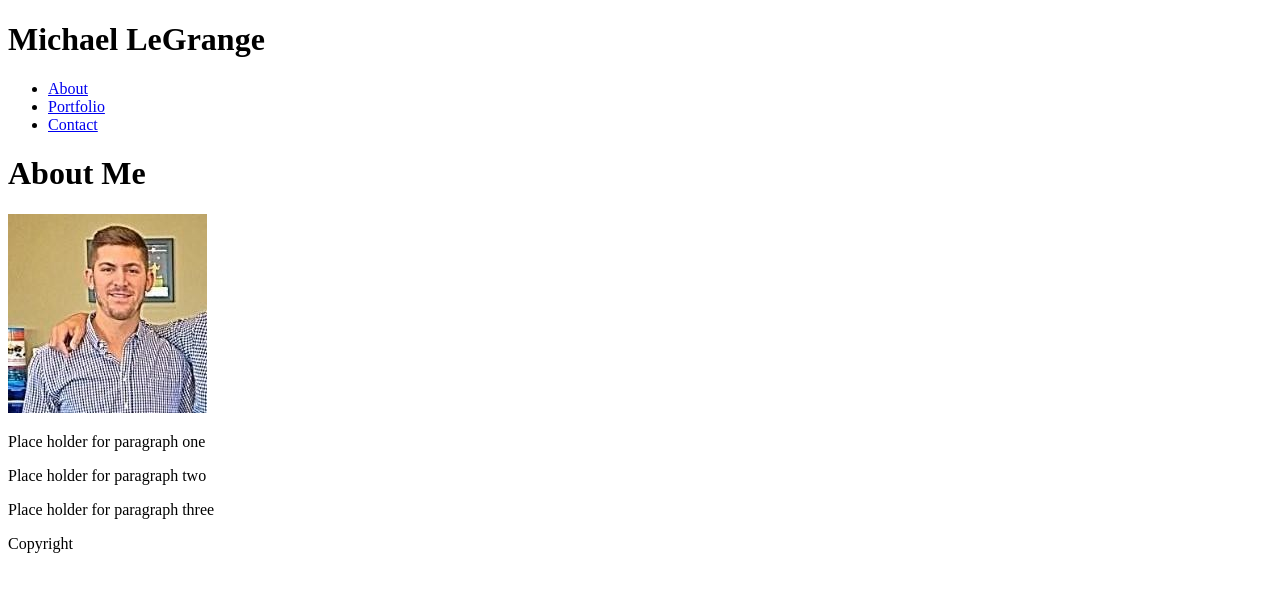
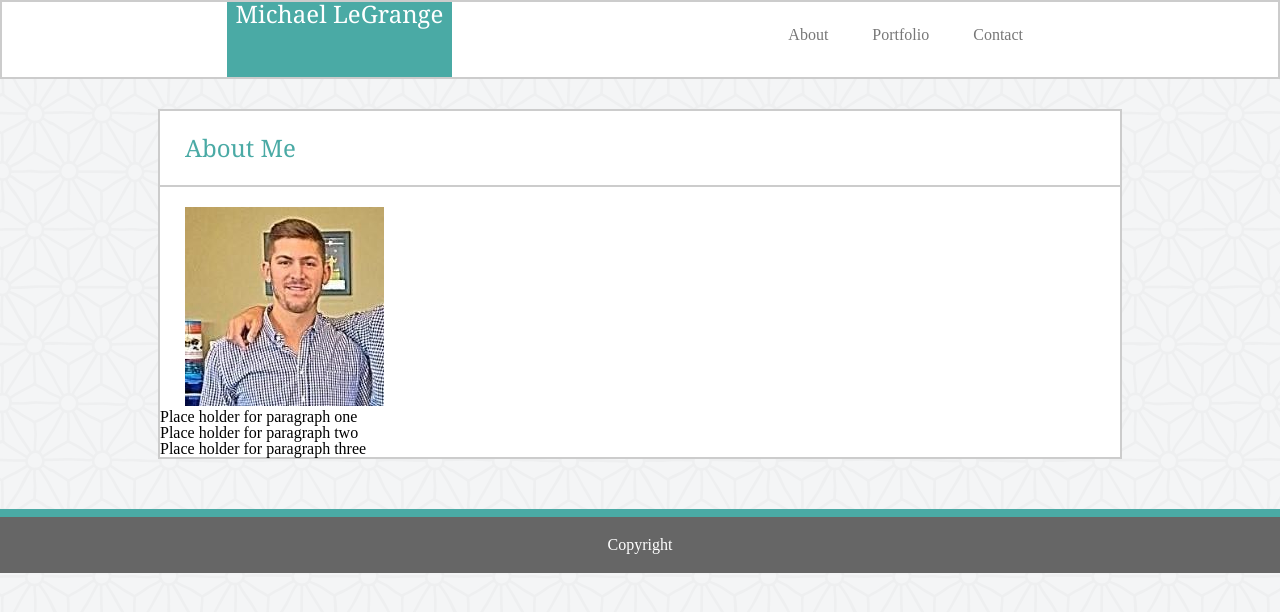
Before and after one commit to mlegrange15/Basic-Portfolio, a plain HTML site: page index.html in a window 1280 px wide. Drawn offline with Linux system fonts and the light colour scheme; a script that the page names is missing.

Commit message:
added some css

```diff
--- a/assets/css/style.css
+++ b/assets/css/style.css
@@ -0,0 +1,78 @@
+* {
+    margin: 0;
+    padding: 0;
+}
+
+body {
+    background-image: url(../images/background.png);
+}
+
+header{
+    background-color: #ffffff;
+    border: 2px solid #cccccc;
+    height: 75px;
+    margin-bottom: 30px;
+}
+
+.headname {
+    color: #ffffff;
+    background-color: #4aaaa5;
+    width: 225px;
+    height: 75px;
+    font-family: Georgia, 'Times New Roman', Times, serif;
+    font-size: 24px;
+    margin-left: 225px;
+    text-align: center;
+    float: left;
+}
+
+.navbar {
+    float: right;
+    margin-right: 235px;
+    margin-top: 25px;
+}
+
+.navlink {
+    display: inline;
+    padding: 20px;
+}
+
+.navlink a {
+    color: #777777;
+    text-decoration: none;
+}
+
+.container {
+    width: 960px;
+    background-color: #ffffff;
+    border: 2px solid #cccccc;
+    margin: auto;
+    margin-bottom: 50px;
+}
+
+.container-name {
+    color: #4aaaa5;
+    font-size: 24px;
+    font-family: Georgia, 'Times New Roman', Times, serif;
+    padding: 25px;
+    border-bottom: 2px solid #cccccc;
+    margin-bottom: 20px;
+}
+
+.container img {
+    margin-left: 25px;
+}
+
+.container p {
+}
+
+footer {
+    background-color: #666666;
+    padding: 20px;
+    border-top: 8px solid #4aaaa5;
+    text-align: center;
+}
+
+.copyright {
+    color: #ffffff;
+}
--- a/index.html
+++ b/index.html
@@ -5,7 +5,8 @@
     <meta http-equiv="X-UA-Compatible" content="IE=edge">
     <title>About</title>
     <meta name="viewport" content="width=device-width, initial-scale=1">
-    <link rel="stylesheet" type="text/css" media="screen" href="main.css" />
+    <link rel="stylesheet" type="text/css" media="screen" href="assets/css/reset.css"/>
+    <link rel="stylesheet" type="text/css" media="screen" href="assets/css/style.css"/>
     <script src="main.js"></script>
 </head>
 <body>
@@ -13,7 +14,6 @@
         <div class="headname">
             <h1>Michael LeGrange</h1>
         </div>
-    </header>
         <nav>
             <ul class="navbar">
                 <li class="navlink"><a href="index.html">About</a></li>
@@ -21,6 +21,7 @@
                 <li class="navlink"><a href="contact.html">Contact</a></li>
             </ul>
         </nav>
+    </header>
     <div class="container">
         <h1 class="container-name">About Me</h1>
         <img src="assets/images/portfolioPicture.png">
```
Also changed, not shown: contact.html (+3 -2 lines), portfolio.html (+33 -3 lines), assets/images/background.png (added), assets/images/placeholder.png (added). Lines whose indentation alone changed are shown as unchanged.
